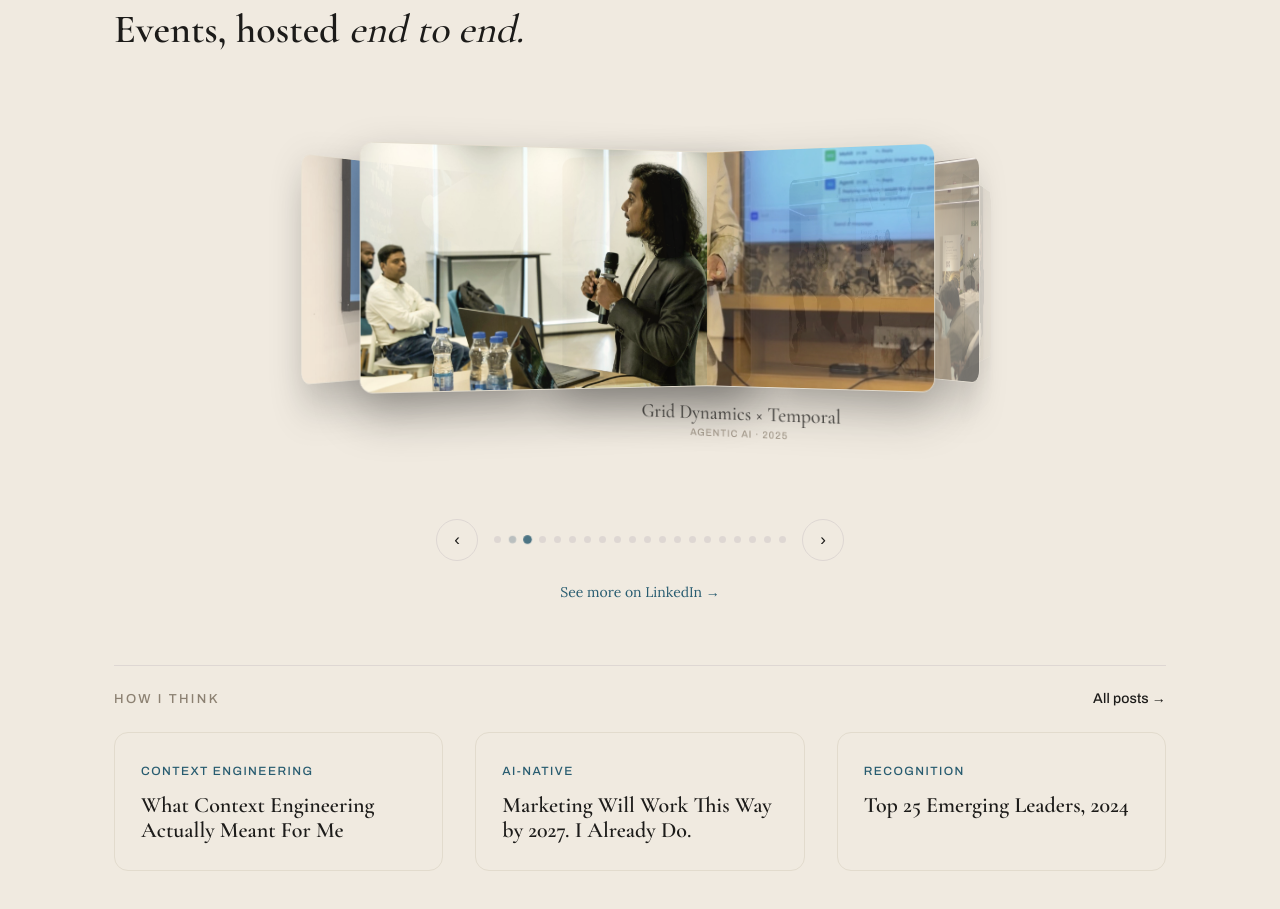
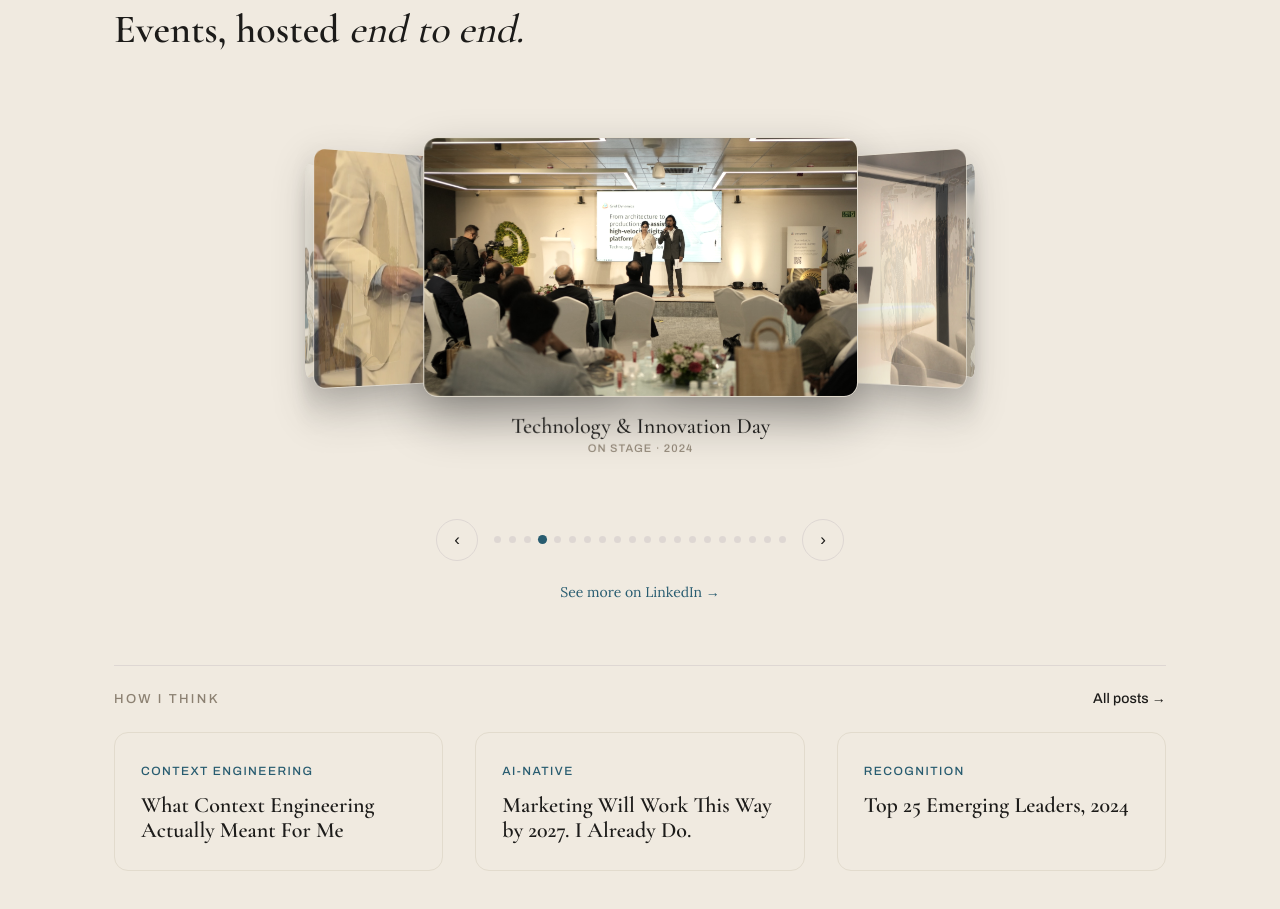
Before and after one commit to rohit1703/rohit-executive-portfolio, a Next.js app: page / in a window 1280 px wide. Shown: the part 3381-4290 px from the top of the page. Built offline with nearby package versions, Linux system fonts and the light colour scheme.

Commit message:
tweak(events): coverflow autoplay every 2s (was 3.2s)

```diff
--- a/app/page.tsx
+++ b/app/page.tsx
@@ -188,7 +188,7 @@ export default function Home() {
       </section>
 
       {/* Events — 3D coverflow carousel */}
-      <EventsCoverflow items={COVERFLOW} seeMoreHref={LINKEDIN_ACTIVITY} />
+      <EventsCoverflow items={COVERFLOW} interval={2000} seeMoreHref={LINKEDIN_ACTIVITY} />
 
       {/* Latest writing — "how I think" */}
       <section className="section" style={{ paddingBottom: 'clamp(30px,4vw,56px)' }}>
```
Also changed, not shown: 1 other file (tests, documents, lock files or other folders).
